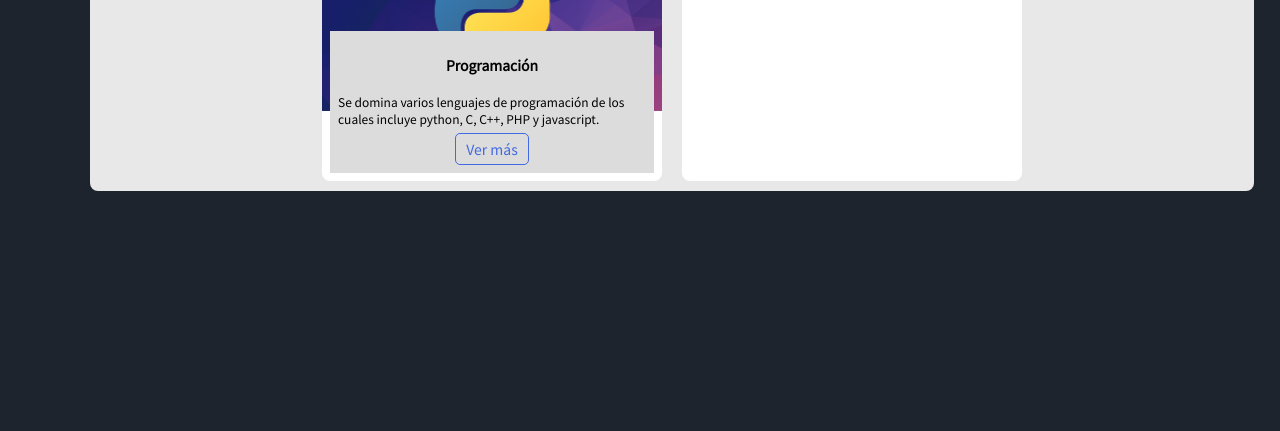
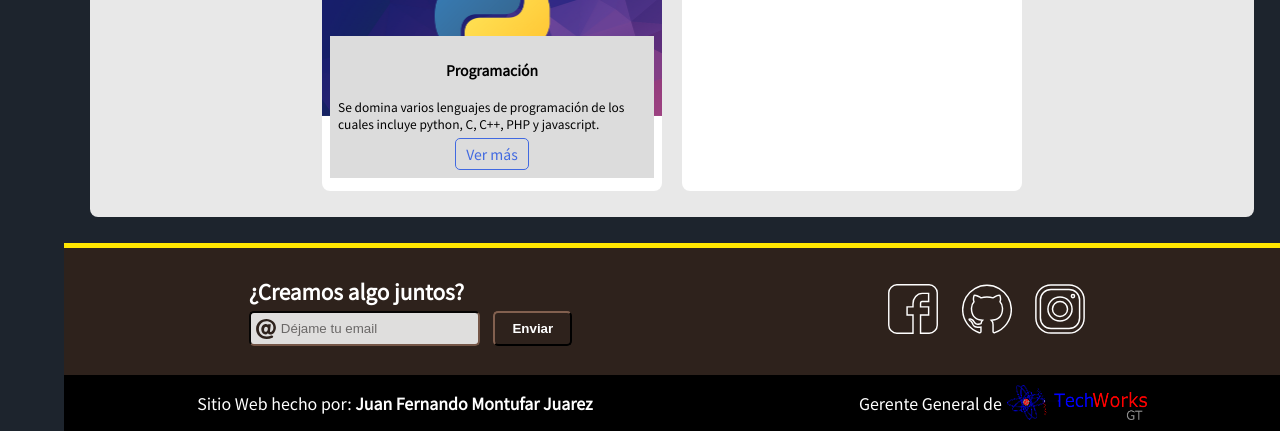
Before and after one commit to chunfer/chunfer.github.io, a plain HTML site: page index.html in a window 1280 px wide. Shown: the part 2196-2627 px from the top of the page. Before the commit the page ends 2387 px from the top, so only its background shows below. Drawn offline with Linux system fonts and the light colour scheme.

Commit message:
Diseño completo de sitio web

```diff
--- a/index.html
+++ b/index.html
@@ -14,7 +14,7 @@
 </head>
 <body>
   <header id="page-header">
-    <a href="#" ><img class="page-title" src="images/logo - chunfer.png" alt="Full Stack Developer's Guide"/></a>
+    <a href="#" ><img class="page-title" src="images/logo - chunfer.png" alt="Chunfer"/></a>
     <div id="header-nav">
       <ul>
         <li><a href="#portfolio" class="data">Portafolio</a></li>
@@ -155,6 +155,25 @@
       </div>
     </section>
   </div>
-  </div>
+  <footer id="page-footer">
+    <section id="work">
+      <form action="#" id="email-form">
+        <label for="email-box">¿Creamos algo juntos?</label>
+        <input type="email" id="email-box" placeholder="Déjame tu email">
+        <input type="submit" id="email-send" value="Enviar">
+      </form>
+      <div id="social-media">
+        <a href="https://www.facebook.com/juan.f.montufar" class="social facebook" target="_blank"></a>
+        <a href="https://github.com/chunfer" class="social github" target="_blank"></a>
+        <a href="https://www.instagram.com/juan.f.montufar" class="social instagram" target="_blank"></a>
+      </div>
+    </section>
+    <section id="ending">
+      <p>Sitio Web hecho por: <strong>Juan Fernando Montufar Juarez</strong></p>
+      <div id="gerente"><p>Gerente General de</p> <img src="images/logo-Techworks.png" alt="Techworks GT">
+      </div>
+
+    </section>
+  </footer>
 </body>
 </html>
--- a/scripts.js
+++ b/scripts.js
@@ -4,6 +4,7 @@ function NavManager() {
   if (document.getElementById("closebtn").innerHTML == ""){
     document.getElementById("mySidenav").style.width = "20vw";
     document.getElementById("main").style.marginLeft = "22vw";
+    document.getElementById("page-footer").style.marginLeft = "20vw";
     document.body.style.opacity = 0.7;
     document.getElementById("closebtn").className = "	fas fa-angle-left";
     document.getElementById("closebtn").innerHTML = " ";
@@ -15,6 +16,7 @@ function NavManager() {
   } else {
     document.getElementById("mySidenav").style.width = "5vw";
     document.getElementById("main").style.marginLeft= "7vw";
+    document.getElementById("page-footer").style.marginLeft = "5vw";
 
     document.body.style.opacity = 1;
     document.getElementById("closebtn").className = "	fas fa-angle-right";
--- a/style.css
+++ b/style.css
@@ -212,10 +212,11 @@ h2{
 	flex-wrap: wrap;
 	justify-content: center;
 	margin: 0 1em;
+	padding-bottom: 1em;
 }
 .experience{
 	width: 340px;
-	height: 270px;
+	height: 275px;
 	margin: 10px;
 	background-color: white;
 	border-radius: 8px;
@@ -257,6 +258,126 @@ h2{
 	border: 1px solid white;
 }
 
+footer {
+	border-top: 5px solid rgb(255, 230, 0);
+	transition: margin-left .5s;
+	margin-left: 5vw;
+}
+
+#work {
+	background-color: rgb(46, 34, 28);
+	color: white;
+	padding: 1em 2em;
+	display: flex;
+	justify-content: space-around;
+	flex-wrap: wrap;
+	align-items: center;
+}
+
+#email-form label{
+	display: block;
+	font-weight: 900;
+	padding-bottom: 5px;
+	font-size: 1.3em;
+}
+
+#email-box {
+	display: inline-block;
+	opacity: 0.85;
+	padding: 8px 20px 8px 30px;
+	border-color: rgb(46, 34, 28);
+	border-radius: 5px;
+	margin-right: 10px;
+	background-image: url("images/at.svg");
+	background-size: 20px 20px;
+	background-repeat: no-repeat;
+	background-position-x: 5px;
+	background-position-y: center;
+}
+
+#email-box:focus {
+	opacity: 1;
+}
+
+#email-send{
+	display: inline-block;
+	border-color: rgb(46, 34, 28);
+	font-weight: 600;
+	padding: 8px 17px;
+	border-radius: 5px;
+	color: white;
+	background-color: rgb(46, 34, 28);
+}
+
+#email-send:hover{
+	background-color: white;
+	color: rgb(46, 34, 28);
+}
+
+
+#social-media{
+	margin-top: 20px;
+	margin-bottom: 20px;
+}
+
+.social {
+	display: inline-block;
+	width: 50px;
+	height: 50px;
+	margin: 0 10px;
+	background-size: 50px 50px;
+}
+
+.social.facebook {
+	background-image: url("images/facebook.svg");
+}
+
+.social.facebook:hover {
+	background-image: url("images/facebook-white.svg");
+}
+
+.social.github {
+	background-image: url("images/github.svg");
+}
+
+.social.github:hover {
+	background-image: url("images/github-white.svg");
+}
+
+.social.instagram {
+	background-image: url("images/instagram.svg");
+}
+
+.social.instagram:hover {
+	background-image: url("images/instagram-white.svg");
+}
+
+#ending {
+	display: flex;
+	flex-wrap: wrap;
+	color: white;
+	background-color: black;
+	justify-content: space-around;
+	align-items: center;
+}
+
+#gerente{
+	display: flex;
+	flex-wrap: wrap;
+	flex-shrink: 0;
+	align-items: center;
+}
+
+#ending strong{
+	font-weight: 900;
+}
+
+#ending img{
+	margin-left: 5px;
+	width: 140px;
+	height: 35px;
+}
+
 @media screen and (max-width: 600px) {
 	.sidenav {padding-top: 20px;}
 	.sidenav a {font-size: 0.6rem;}
```
Also changed, not shown: images/at.svg (added), images/facebook-white.svg (added), images/facebook.svg (added), images/github-white.svg (added), images/github.svg (added), images/instagram-white.svg (added), images/instagram.svg (added), images/twitter.svg (added).
